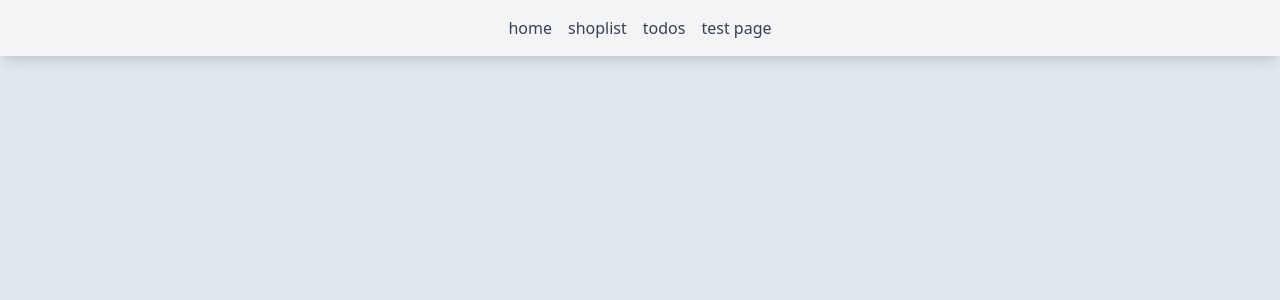
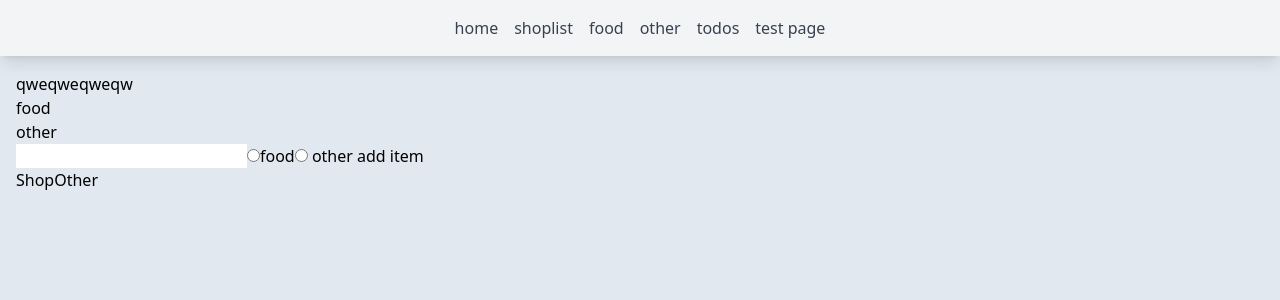
Before and after one commit to pheelgit/react-firebase, a React (Create React App) app: page /shoplist/other in a window 1280 px wide. Shown: the top 300 px of the page. Built offline with nearby package versions, Linux system fonts and the light colour scheme; no server answers; the database is empty; what tw-elements would draw is missing.

Commit message:
refactor to useRoutes

```diff
--- /dev/null
+++ b/src/AppRouter.jsx
@@ -0,0 +1,19 @@
+import React from "react";
+import { useRoutes } from "react-router-dom";
+
+import { Homepage } from "components/Homepage/Homepage";
+import { Shoppage } from "components/Shoppage/Shoppage";
+import { TodoPage } from "components/Todopage/Todopage";
+import { TestPage } from "components/TestPage/TestPage";
+// import { Notfoundpage } from "components/notfoundpage/Notfoundpage";
+
+export const AppRouter = () => {
+	const AppRouter = useRoutes([
+		{ path: "/", element: <Homepage />, index: "index" },
+		{ path: "shoplist/*", element: <Shoppage /> },
+		{ path: "todos/", element: <TodoPage /> },
+		{ path: "test/", element: <TestPage /> },
+		// { path: "*", element: <Notfoundpage /> },
+	]);
+	return AppRouter;
+};
--- /dev/null
+++ b/src/components/Shoppage/ShopFood/ShopFood.jsx
@@ -0,0 +1,5 @@
+import React from "react";
+
+export const ShopFood = () => {
+	return <div>ShopFood</div>;
+};
--- /dev/null
+++ b/src/components/Shoppage/ShopOther/ShopOther.jsx
@@ -0,0 +1,5 @@
+import React from "react";
+
+export const ShopOther = () => {
+	return <div>ShopOther</div>;
+};
--- a/src/components/Shoppage/Shoppage.jsx
+++ b/src/components/Shoppage/Shoppage.jsx
@@ -1,45 +1,34 @@
 import React, { useEffect } from "react";
+import { Link, Outlet, Routes, Route } from "react-router-dom";
+import { ShoppageRouter } from "./ShoppageRouter";
 import { db } from "firebase.js";
 import { ref, onValue } from "firebase/database";
 import { useState } from "react";
 import { ShopItemInput } from "./ShopItemInput/ShopItemInput";
+import { ShopFood } from "./ShopFood/ShopFood";
+import { ShopOther } from "./ShopOther/ShopOther";
 
-export const ShopList = () => {
+export const Shoppage = () => {
 	const [shopList, setShopList] = useState(["qwe"]);
 
 	useEffect(() => {
 		const starCountRef = ref(db, "shop-list/");
 		onValue(starCountRef, (snapshot) => {
 			const data = snapshot.val();
-			console.log(Object.values(data));
 			data && setShopList(Object.values(data));
-
-			setTimeout(() => {}, 1000);
 		});
 	}, []);
 
 	return (
 		<div>
-			{shopList.map((el) => (
-				<p key={el.id}>{JSON.stringify(el, null, "\t")}</p>
-			))}
+			qweqweqweqw
+			<br />
+			<Link to="food">food</Link>
+			<br />
+			<Link to="other">other</Link>
 			<br />
 			<ShopItemInput />
-
-			<br />
-			<br />
-			<br />
-			<br />
-			<div class="flex space-x-2 justify-center">
-				<button
-					type="button"
-					data-mdb-ripple="true"
-					data-mdb-ripple-color="light"
-					className="inline-block px-6 py-2.5 bg-blue-600 text-white font-medium text-xs leading-tight uppercase rounded shadow-md hover:bg-blue-700 hover:shadow-lg focus:bg-blue-700 focus:shadow-lg focus:outline-none focus:ring-0 active:bg-blue-800 active:shadow-lg transition duration-150 ease-in-out"
-				>
-					Click me
-				</button>
-			</div>
+			<ShoppageRouter />
 		</div>
 	);
 };
--- /dev/null
+++ b/src/components/Shoppage/ShoppageRouter.jsx
@@ -0,0 +1,14 @@
+import React from "react";
+import { Routes, Route, Outlet } from "react-router-dom";
+import { useRoutes } from "react-router-dom";
+
+import { ShopFood } from "./ShopFood/ShopFood";
+import { ShopOther } from "./ShopOther/ShopOther";
+
+export const ShoppageRouter = () => {
+	const ShoppageRouter = useRoutes([
+		{ path: "food", element: <ShopFood /> },
+		{ path: "other", element: <ShopOther /> },
+	]);
+	return ShoppageRouter;
+};
--- a/src/components/Todopage/Todopage.jsx
+++ b/src/components/Todopage/Todopage.jsx
@@ -26,7 +26,6 @@ export const TodoPage = () => {
 					<TodoForm isVisible={setIsEditTodo} />
 				</MyModal>
 			) : null}
-
 			<div>
 				{todos.length === 0 ? (
 					<h1>no todos</h1>
@@ -56,9 +55,8 @@ export const TodoPage = () => {
 					)
 				)}
 			</div>
-
 			<button onClick={() => setIsEditTodo((prev) => !prev)}>
-				newAddTODO
+				newAddTODO, сделать поповер вместо модалки
 			</button>
 		</div>
 	);
--- a/src/layout/Layout.jsx
+++ b/src/layout/Layout.jsx
@@ -1,5 +1,5 @@
 import React from "react";
-import { AppRouter } from "router/AppRouter";
+import { AppRouter } from "AppRouter";
 import { Navbar } from "./NavBar/Navbar";
 import { Footer } from "./Footer/Footer";
 import cl from "./Layout.module.css";
--- a/src/layout/NavBar/Navbar.jsx
+++ b/src/layout/NavBar/Navbar.jsx
@@ -1,4 +1,5 @@
 import React from "react";
+import { Link } from "react-router-dom";
 import { CustomLink } from "components/CustomLink";
 import cl from "./Navbar.module.css";
 
@@ -8,6 +9,8 @@ export const Navbar = () => {
 			<nav className={cl.nav}>
 				<CustomLink to="/">home</CustomLink>
 				<CustomLink to="/shoplist">shoplist</CustomLink>
+				<Link to="/shoplist/food"> food </Link>
+				<Link to="/shoplist/other"> other </Link>
 				<CustomLink to="/todos">todos</CustomLink>
 				<CustomLink to="/test">test page</CustomLink>
 			</nav>
--- a/src/router/AppRouter.jsx
+++ /dev/null
@@ -1,17 +0,0 @@
-import React from "react";
-import { Routes, Route } from "react-router-dom";
-import { routes } from "./router";
-
-export const AppRouter = () => {
-	return (
-		<Routes>
-			{routes.map((rout) => (
-				<Route
-					key={rout.path}
-					path={rout.path}
-					element={rout.element}
-				/>
-			))}
-		</Routes>
-	);
-};
```
Also changed, not shown: src/router/router.js (deleted, +0 -13 lines).
